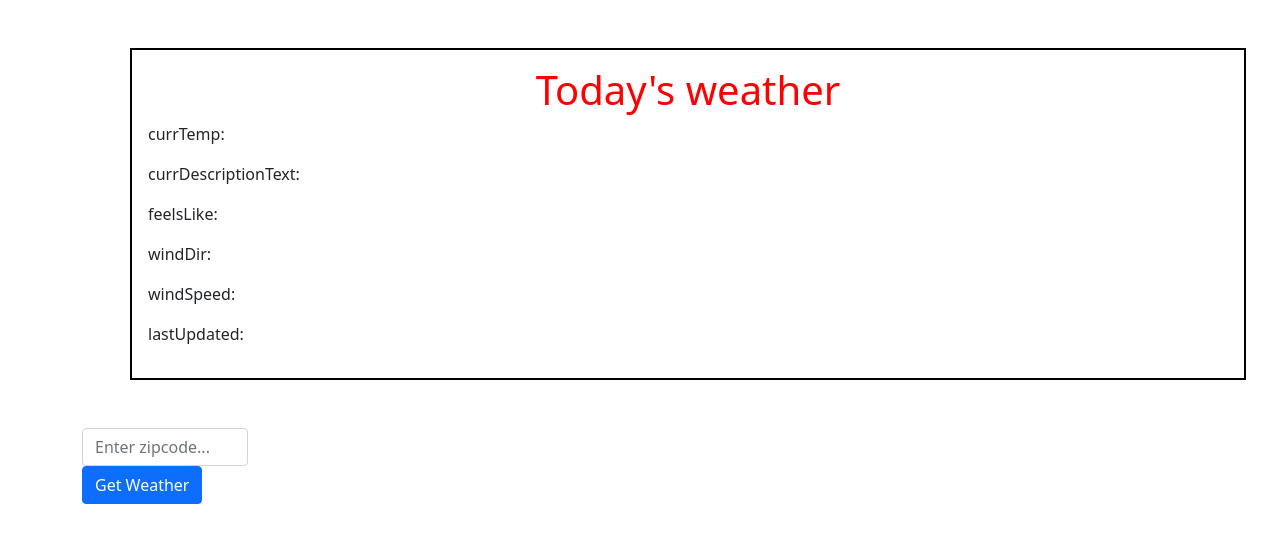
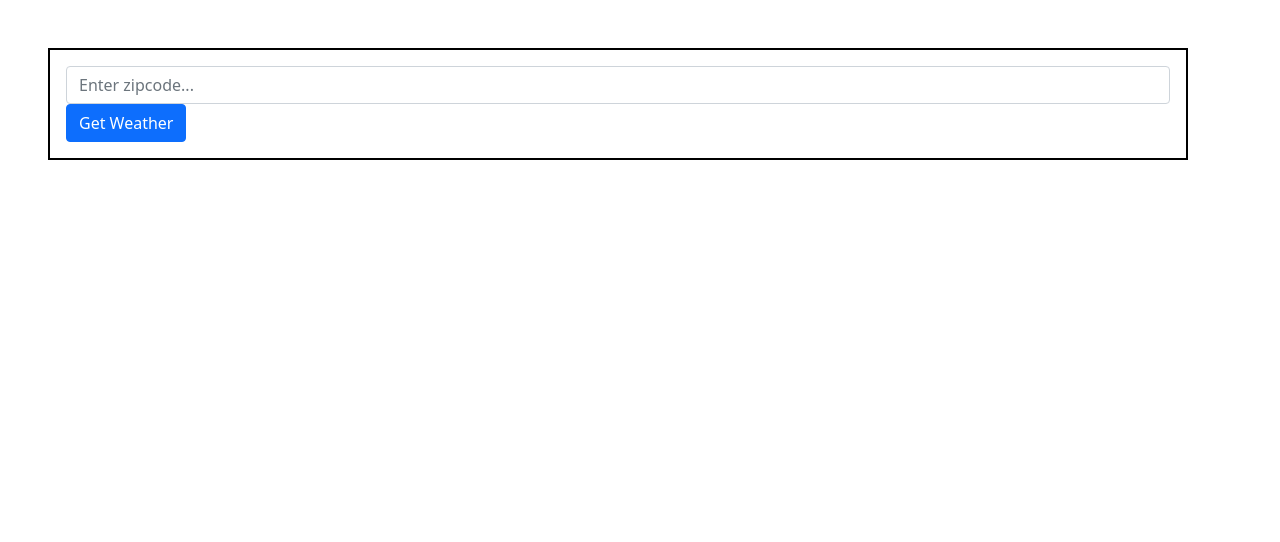
Before and after one commit to brentaharris/weatherApp, a React (Create React App) app: page / in a window 1280 px wide. Shown: the top 542 px of the page. Built offline with nearby package versions, Linux system fonts and the light colour scheme.

Commit message:
updated api call and data

```diff
--- a/src/App.js
+++ b/src/App.js
@@ -1,23 +1,54 @@
-import DisplayWeather from './DisplayWeather';
-import { useState } from 'react';
+import { useState, useEffect } from 'react';
 import { Button, Container, Col, Row, Input, Form} from 'reactstrap';
 import 'bootstrap/dist/css/bootstrap.min.css';
+import baseUrl from "./baseUrl";
+import apiKey from "./apiKey";
 
 
 const App = () => {
+  const [zipcode, setZipcode] = useState('');
+  const [query, setQuery] = useState('')
+  const [data, setData] = useState('');
 
-  const [zipcode, setZipcode] = useState();
+  useEffect( () => {
+    const fetchData = async () => {
+      try {
+        const requestUrl = `${baseUrl}/current.json?key=${apiKey}&q=${zipcode}`
+        const response = await fetch(requestUrl)
+        const results = await response.json()
+        setData(results);
+        return data;
+      } catch (error) {
 
-  const handleSubmit = () => {
+      }
+    }
+    if(query){
+      fetchData();
+    }
+  }, [query])
 
+  const handleSubmit = (e) => {
+    e.preventDefault();
+    setQuery(zipcode);
   }
 
   return (
-    <Container>
-      <DisplayWeather />
+    <Container style={styles.container}>
+      { data &&
       <Row>
-        <Col  xs='4' md='2'>
-            <Form style={styles.container} onSubmit={handleSubmit}>
+        <Col>
+          <h1 style={styles.heading}>Today's weather</h1>
+          {console.log(data)}
+          <h3>{data.location.name}, {data.location.region}</h3>
+          <p>Currently: It is {data.current["temp_f"]} and {data.current.condition.text}</p>
+          <p>Feels like: {data.current['feelslike_f']}</p>
+          <p>Wind: {data.current['wind_dir']} at {data.current["wind_mph"]}</p>
+          <p>Last updated: {data.current['last_updated']}</p>
+        </Col>
+      </Row>}
+      <Row>
+        <Col>
+            <Form onSubmit={handleSubmit}>
               <Input
                 required
                 placeholder='Enter zipcode...'
@@ -29,7 +60,6 @@ const App = () => {
         </Col>
       </Row>
     </Container>
-
   );
 }
 
@@ -37,5 +67,30 @@ export default App;
 
 
 const styles = {
+  container: {
+      border: '2px solid black',
+      padding: '1rem',
+      margin: '3rem'
+  },
+  heading: {
+      color: 'red',
+      textAlign: 'center'
+  }
+}
 
-}
+
+// return (
+//   <Container>
+//     {campsite && <SubHeader current={campsite.name} detail={true} />}
+//     <Row>{content}</Row>
+//   </Container>
+// );
+
+// const finalData = {
+//   currTemp: data.current["temp_f"],
+//   currDescriptionText: data.current.condition.text,
+//   feelsLike: data.current['feelslike_f'],
+//   windDir: data.current['wind_dir'],
+//   windSpeed: data.current["wind_mph"],
+//   lastUpdated: data.current['last_updated']
+// }
--- a/src/DisplayWeather.js
+++ b/src/DisplayWeather.js
@@ -1,6 +1,8 @@
 import { Row, Col, Container } from 'reactstrap';
 
 const DisplayWeather = () => {
+
+
 
 
     return(
```
